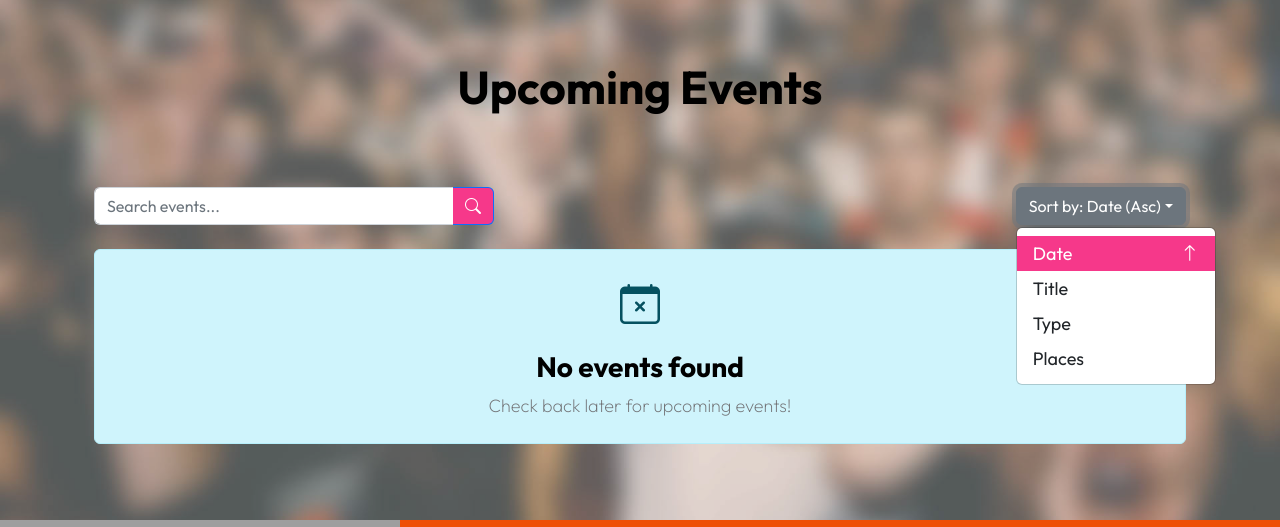
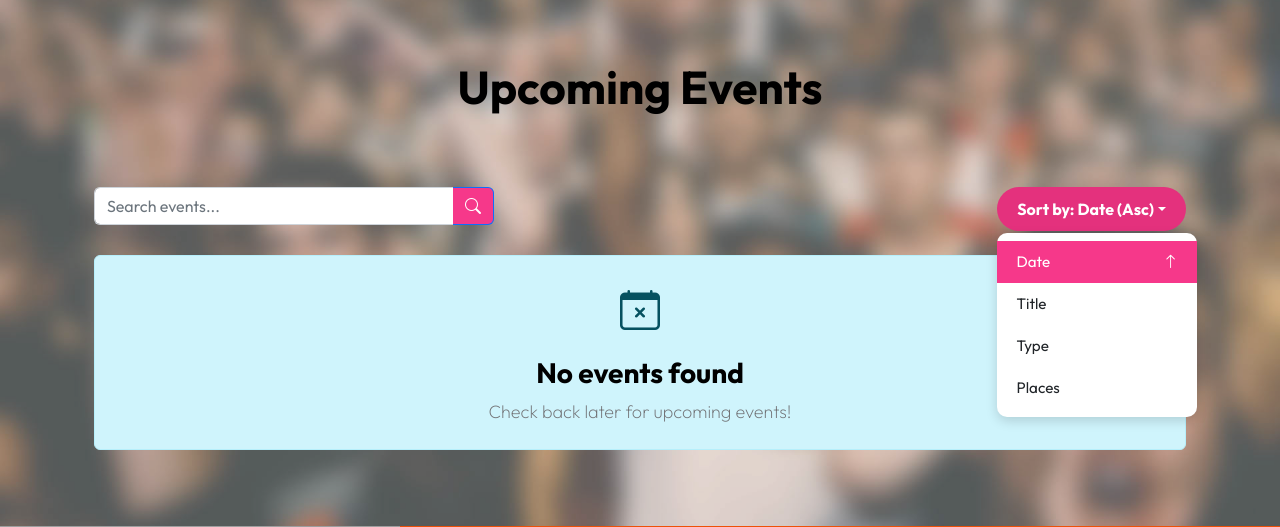
Before and after one commit to yassin-esprit/EventPlanner-web-, a Symfony app: template templates/dashboard/participant/participant.html.twig in a window 1280 px wide, after a click that opens the changed part; the page is wider, and only the part inside the window is pictured. Shown: the part 957-1484 px from the top of that part. Run offline with Twig, Linux system fonts and the light colour scheme; the template is opened without the code that fills it, so the values that code supplies are empty; style sheets or scripts are compiled from the project's sources; some libraries are stand-ins or nearby versions; grey boxes are pictures that could not be loaded.

Commit message:
Refactor event sorting button and dropdown styles; enhance visual appearance and interactivity

```diff
--- a/templates/dashboard/participant/participant.html.twig
+++ b/templates/dashboard/participant/participant.html.twig
@@ -72,7 +72,7 @@
 					</div>
 					<div class="col-md-6">
 						<div class="dropdown float-md-end">
-							<button class="btn btn-outline-secondary dropdown-toggle" type="button" id="sortDropdown" data-bs-toggle="dropdown" aria-expanded="false">
+							<button class="btn custom-sort-btn dropdown-toggle" type="button" id="sortDropdown" data-bs-toggle="dropdown" aria-expanded="false">
 								Sort by:
 								{% if sort is defined %}
 									{% for field, direction in sort %}
@@ -87,6 +87,7 @@
 									Date (Asc)
 								{% endif %}
 							</button>
+
 							<ul class="dropdown-menu" aria-labelledby="sortDropdown">
 								<li>
 									<a class="dropdown-item sort-option {% if sort.date is defined %}active{% endif %}" href="#" data-sort="date" data-direction="{{ sort.date is defined and sort.date == 'asc' ? 'desc' : 'asc' }}">
@@ -294,6 +295,50 @@
 			font-size: 0.9rem;
 			line-height: 1.5;
 			color: #000;
+		}
+		.custom-sort-btn {
+			background-color: #f6388a;
+			color: white;
+			border: none;
+			padding: 10px 20px;
+			border-radius: 50px;
+			font-weight: 600;
+			font-size: 1rem;
+			transition: all 0.3s ease;
+			display: inline-flex;
+			align-items: center;
+		}
+
+		.custom-sort-btn:hover,
+		.custom-sort-btn:focus {
+			background-color: #e4317d;
+			color: white;
+			box-shadow: 0 5px 15px rgba(246, 56, 138, 0.3);
+		}
+
+		/* Refined dropdown menu */
+		.dropdown-menu {
+			border-radius: 10px;
+			border: none;
+			box-shadow: 0 4px 12px rgba(0, 0, 0, 0.15);
+			padding: 0.5rem 0;
+		}
+
+		/* Refined dropdown items */
+		.dropdown-item {
+			padding: 0.6rem 1.2rem;
+			font-size: 0.95rem;
+			transition: background-color 0.2s;
+		}
+
+		.dropdown-item:hover {
+			background-color: rgba(246, 56, 138, 0.1);
+			color: #f6388a;
+		}
+
+		.dropdown-item.active {
+			background-color: #f6388a;
+			color: white;
 		}
 
 		/* Badge styles */
```
Lines whose indentation alone changed are shown as unchanged.
